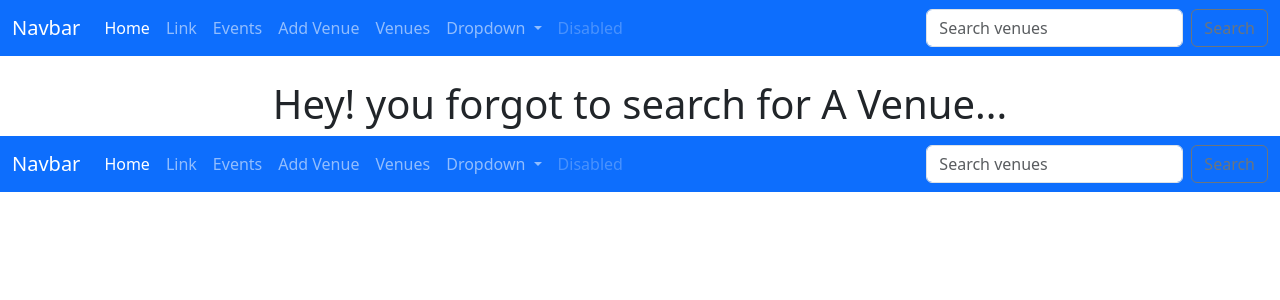
After one commit to jfeldman777/club, a Django app: template events/templates/events/search_venues.html in a window 1280 px wide. The commit adds this page. Shown: the top 300 px of the page. Run offline with Django 4.2, Linux system fonts and the light colour scheme; the template is opened without the code that fills it, so the values that code supplies are empty.

Commit message:
lesson 9 end

```diff
--- a/events/templates/events/event_list.html
+++ b/events/templates/events/event_list.html
@@ -13,7 +13,6 @@
 <h5 class="card-title">Venue:{{event.venue}}</h5>
 <p class="card-text">
 <ul>
-
 <li>Date:
 {{ event.event_date }}
 </li>
--- a/events/templates/events/navbar.html
+++ b/events/templates/events/navbar.html
@@ -45,9 +45,12 @@ navbar-dark bg-primary">
           <a class="nav-link disabled">Disabled</a>
         </li>
       </ul>
-      <form class="d-flex" role="search">
-        <input class="form-control me-2" type="search" placeholder="Search" aria-label="Search">
-        <button class="btn btn-outline-success" type="submit">Search</button>
+      <form class="d-flex" role="search" method=POST
+       action='{% url "search-venues" %}''>
+        {% csrf_token %}
+        <input class="form-control me-2" type="search"
+        placeholder="Search venues" aria-label="Search" name="searched">
+        <button class="btn btn-outline-secondary" type="submit">Search</button>
       </form>
     </div>
   </div>
--- /dev/null
+++ b/events/templates/events/search_venues.html
@@ -0,0 +1,21 @@
+
+{% extends 'events/base.html' %}
+{% block content %}
+
+<center>
+{% if searched  %}
+
+<h1> You searched for ...{{ searched }} </h1>
+
+
+{% for venue in venues %}
+<a href="
+{% url 'show-venue' venue.id %}">
+
+  {{venue}}</a><br/>
+{% endfor %}
+{% else %}
+<h1>Hey! you forgot to search for A Venue...</h1>
+{% endif %}
+</center>
+{% endblock %}
--- a/events/templates/events/show_venue.html
+++ b/events/templates/events/show_venue.html
@@ -6,10 +6,10 @@
 
 <div class="card">
   <div class="card-header>">
-    {{venue}}
+  <h4>  {{venue}}</h4
     </div>
 <div class="card-body">
-<h5 class="card-title">Venue:{{venue}}</h5>
+
 <div class="card-text">{{venue.address}}<br/>
 {{venue.zip_code}}<br/>
 {{venue.phone}}<br/>
--- a/events/urls.py
+++ b/events/urls.py
@@ -8,6 +8,7 @@ urlpatterns = [
     path('events',views.all_events,name='list-events'),
     path('add_venue',views.add_venue,name='add-venue'),
     path('list_venues',views.list_venues,name='list-venues'),
-    path('show_venue/<venue_id>',views.show_venue,name='show-venue')
+    path('show_venue/<venue_id>',views.show_venue,name='show-venue'),
+    path('search_venues/',views.search_venues,name='search-venues'),
 
 ]
```
Also changed, not shown: events/views.py (+18 -0 lines).
